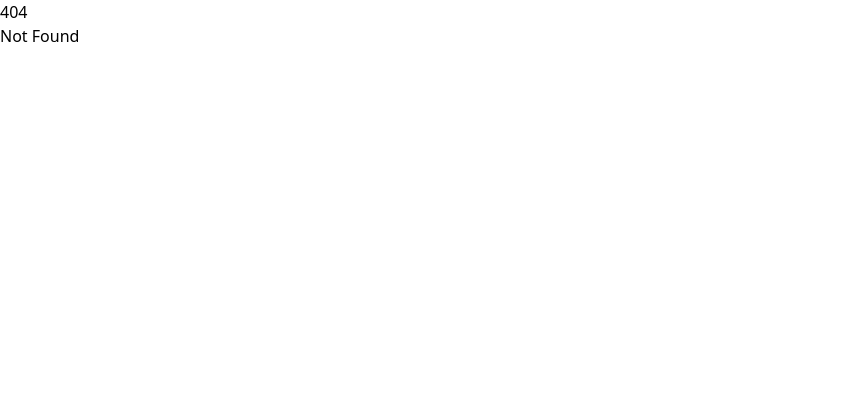
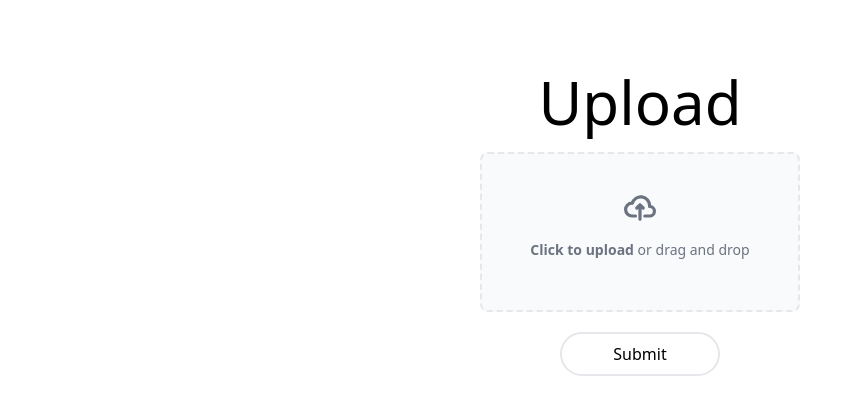
Before and after one commit to ottohh/AI-SW-Hackathon, a SvelteKit app: page /UploadDataset in a window 1280 px wide. Before the commit this address had no page. Shown: the top 414 px of the page, without its empty margins (0-863 px from the left). Built offline with nearby package versions, Linux system fonts and the light colour scheme.

Commit message:
Luotu upload sivu

```diff
--- /dev/null
+++ b/src/routes/UploadDataset/+layout.svelte
@@ -0,0 +1,6 @@
+
+<script lang="ts">
+	let { children } = $props();
+</script>
+
+{@render children()}
--- /dev/null
+++ b/src/routes/UploadDataset/+page.svelte
@@ -0,0 +1,39 @@
+
+<script lang="ts">
+	let fileName = ''; // Variable to hold the file name
+
+    function handleFileChange(event:any) {
+        const files = event.target.files;
+        if (files.length > 0) {
+            fileName = `${files[0].name}`;
+        } else {
+            fileName = ''; // Clear the file name if no file is selected
+        }
+    }
+</script>
+
+<div class="flex flex-col" style="margin-top:5%;" >
+    <div>
+        <h1 class="flex flex-column items-center justify-center w-full my-2 text-6xl" style="margin-bottom:20px;">Upload</h1>
+    </div>
+    <div >
+        <form method="post" enctype="multipart/form-data">
+            <div class="flex items-center justify-center w-full" style="margin-bottom:20px;">
+
+                <label for="dropzone-file" class="flex flex-col items-center justify-center w-80 h-40 border-2 border-secondary border-dashed rounded-lg cursor-pointer bg-gray-50 dark:hover:bg-gray-800 dark:bg-gray-700 hover:bg-gray-100 dark:border-gray-600 dark:hover:border-gray-500 dark:hover:bg-gray-600">
+                    <div class="flex flex-col items-center justify-center pt-5 pb-6">
+                        <svg class="w-8 h-8 mb-4 text-gray-500 dark:text-gray-400" aria-hidden="true" xmlns="http://www.w3.org/2000/svg" fill="none" viewBox="0 0 20 16">
+                            <path stroke="currentColor" stroke-linecap="round" stroke-linejoin="round" stroke-width="2" d="M13 13h3a3 3 0 0 0 0-6h-.025A5.56 5.56 0 0 0 16 6.5 5.5 5.5 0 0 0 5.207 5.021C5.137 5.017 5.071 5 5 5a4 4 0 0 0 0 8h2.167M10 15V6m0 0L8 8m2-2 2 2"/>
+                        </svg>
+                        <p class="mb-2 text-sm text-gray-500 dark:text-gray-400"><span class="font-semibold">Click to upload</span> or drag and drop</p>
+                        <p class="text-xs text-gray-500 dark:text-gray-400">{fileName}</p>
+                    </div>
+                    <input accept=".zip" name="zip" id="dropzone-file" type="file" class="hidden" on:change={handleFileChange} />
+                </label>
+            </div>
+            <div class="flex items-center justify-center">
+                <button type="submit" class="w-40 border-2 border-primary text-primary rounded-full px-4 py-2 transition-colors duration-300 ease-in-out hover:bg-primary hover:text-white focus:outline-none focus:ring-2 focus:ring-primary focus:ring-opacity-50">Submit</button>
+            </div>
+        </form>
+    </div>
+</div>
```
